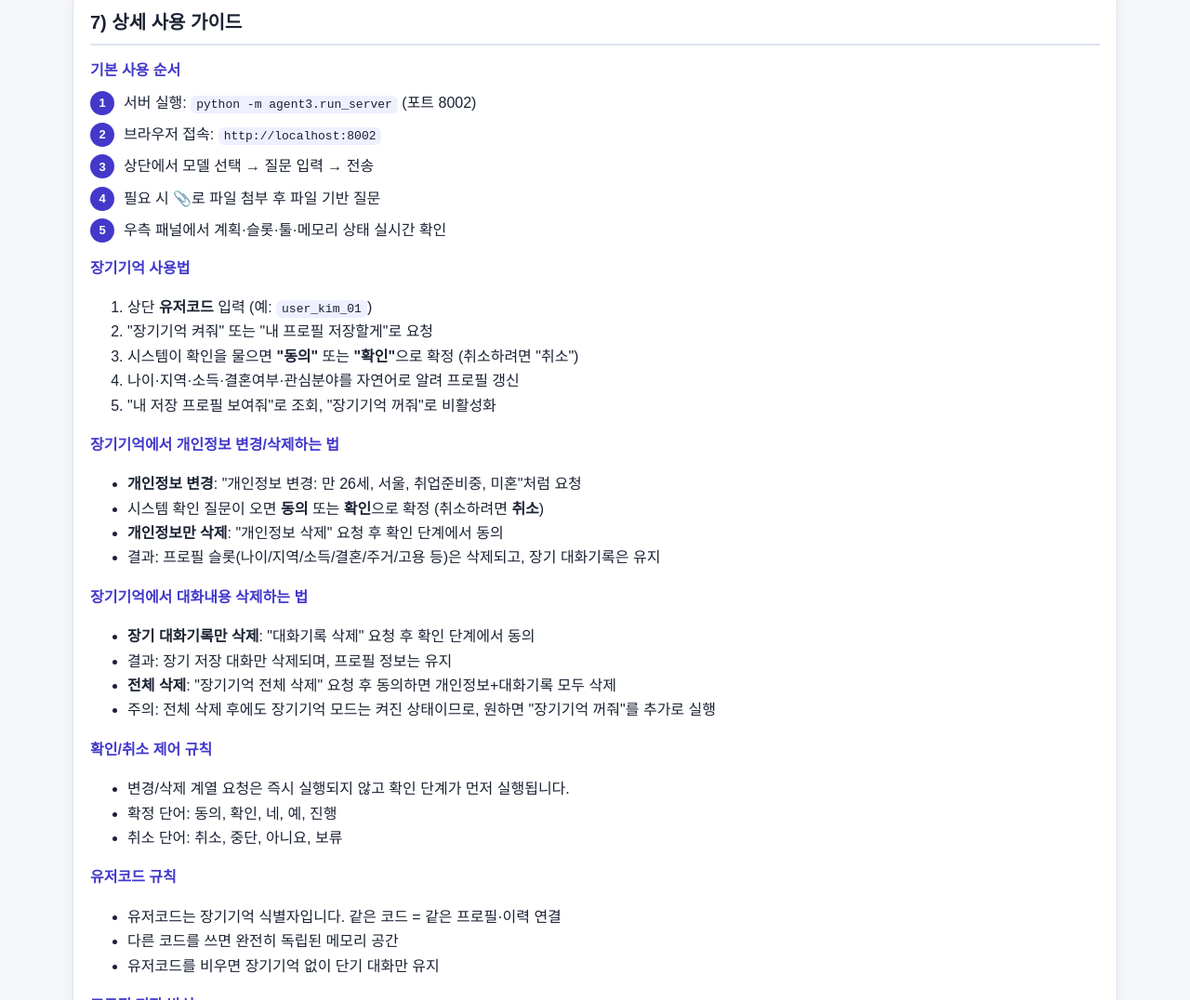
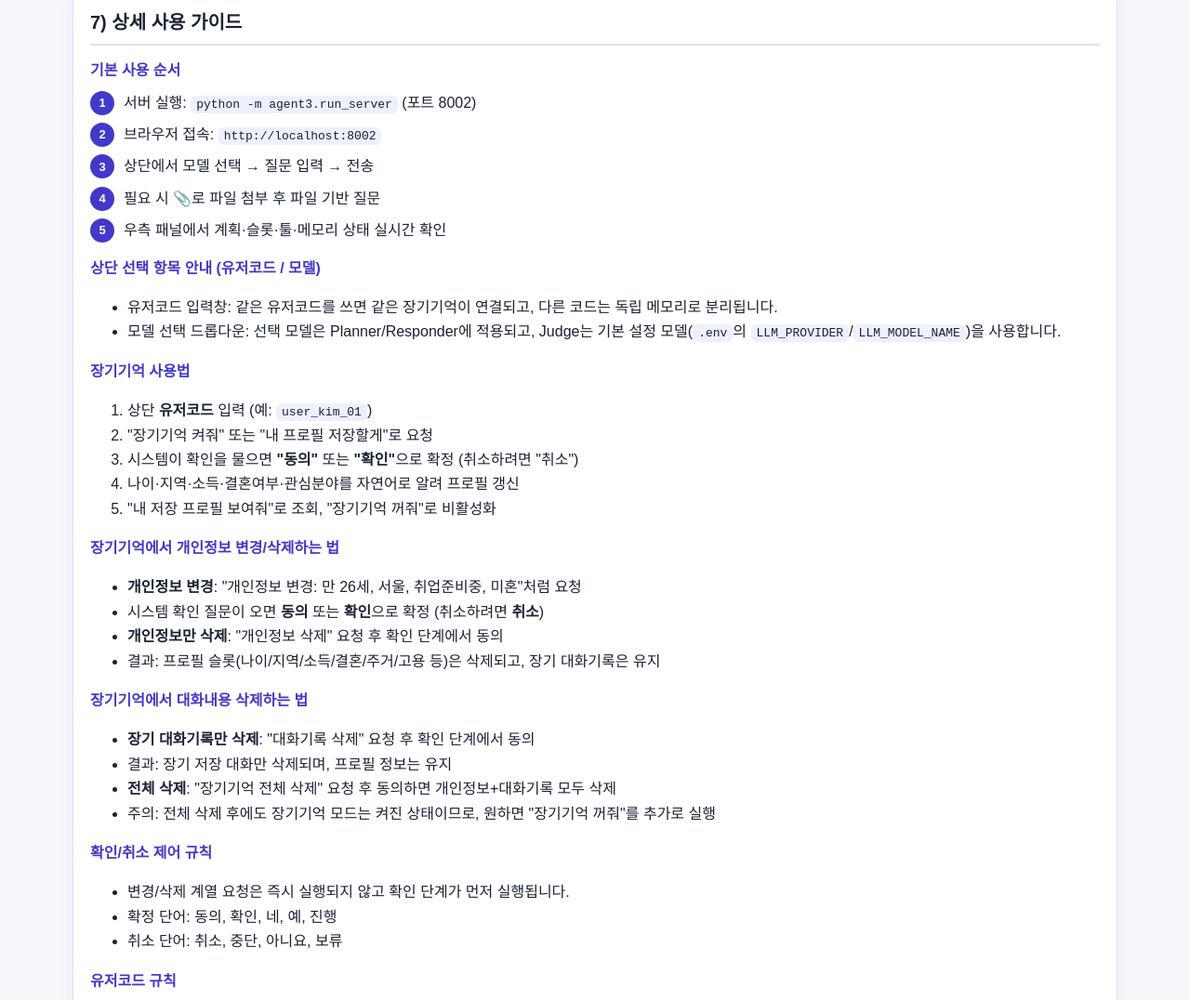
Before and after one commit to yijunghwan/CBNU_2026_Design_and_Implementation_of_AI_Services, a plain HTML site: page agent3/static/agent3_report.html in a window 1280 px wide. Shown: the part 2667-3743 px from the top of the page at 93% size. Drawn offline with Linux system fonts and the light colour scheme.

Commit message:
진짜 최종수정

```diff
--- a/agent3/static/agent3_report.html
+++ b/agent3/static/agent3_report.html
@@ -250,6 +250,12 @@ graph TD;
       <div class="step"><div class="num">4</div><div>필요 시 📎로 파일 첨부 후 파일 기반 질문</div></div>
       <div class="step"><div class="num">5</div><div>우측 패널에서 계획·슬롯·툴·메모리 상태 실시간 확인</div></div>
 
+      <h3>상단 선택 항목 안내 (유저코드 / 모델)</h3>
+      <ul>
+        <li>유저코드 입력창: 같은 유저코드를 쓰면 같은 장기기억이 연결되고, 다른 코드는 독립 메모리로 분리됩니다.</li>
+        <li>모델 선택 드롭다운: 선택 모델은 Planner/Responder에 적용되고, Judge는 기본 설정 모델(<code>.env</code>의 <code>LLM_PROVIDER</code>/<code>LLM_MODEL_NAME</code>)을 사용합니다.</li>
+      </ul>
+
       <h3>장기기억 사용법</h3>
       <ol>
         <li>상단 <b>유저코드</b> 입력 (예: <code>user_kim_01</code>)</li>
```
Also changed, not shown: 1 other file.
